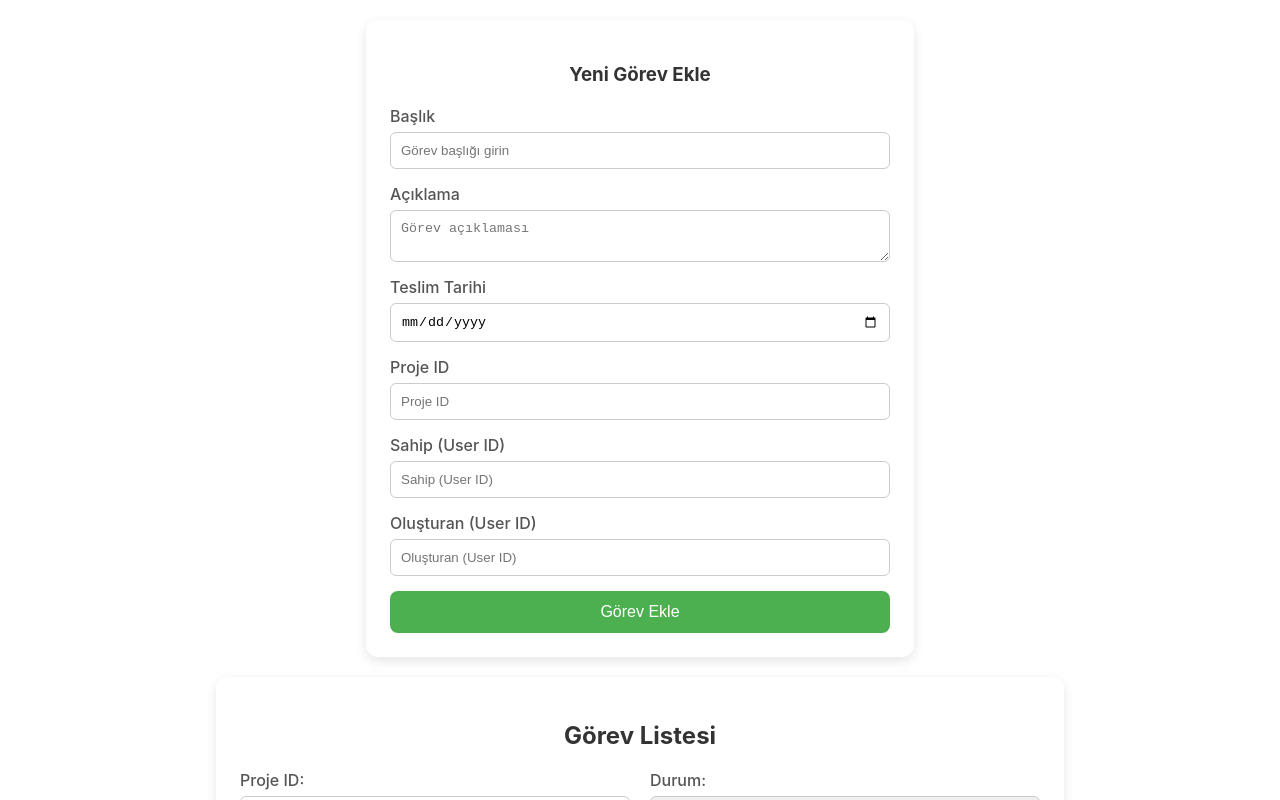
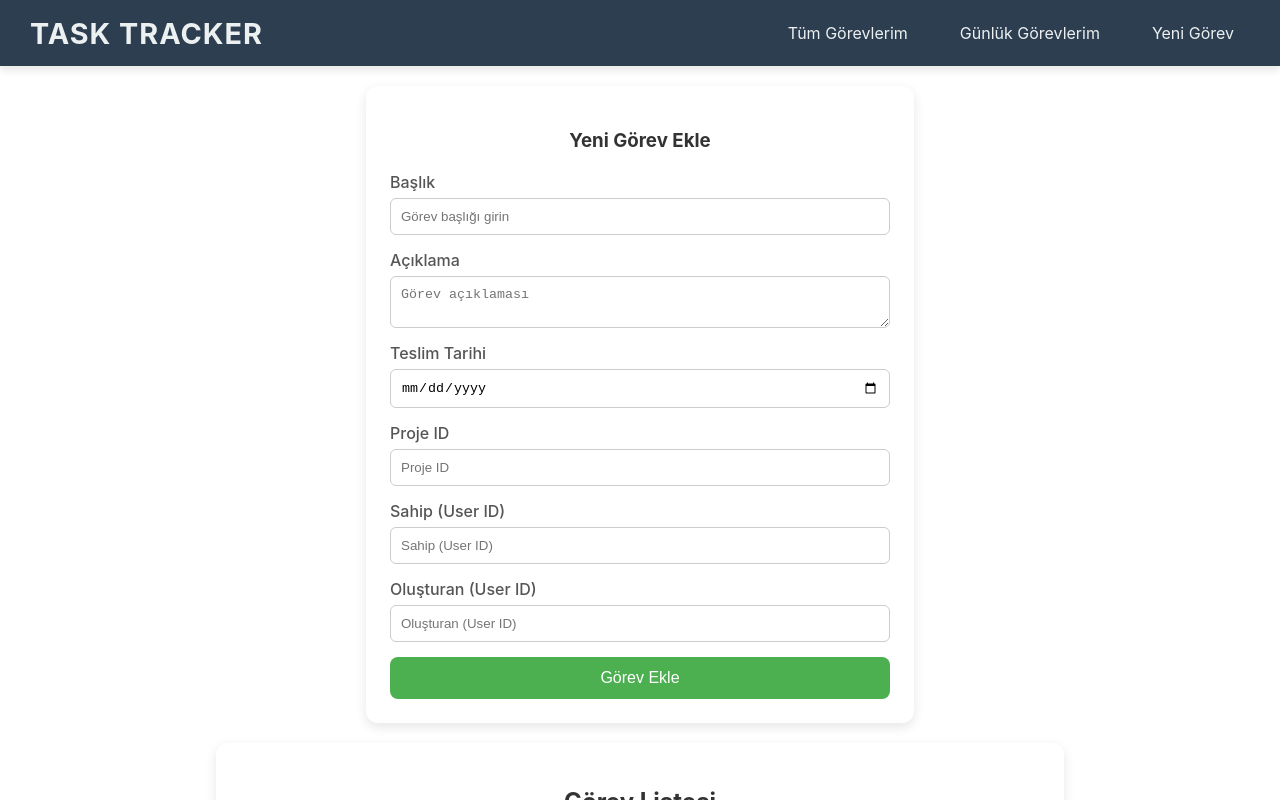
Before and after one commit to mehmetkmrc/Personal-Task-Tracker, a React (Create React App) app in the folder frontend/: page / in a window 1280 px wide. Both pictures are taken after a click on the button "Ali Yılmaz". Shown: the top 800 px of the page. Built offline with nearby package versions, Linux system fonts and the light colour scheme; no server answers.

Commit message:
style: Navbar and list parts added

```diff
--- a/frontend/src/App.js
+++ b/frontend/src/App.js
@@ -1,28 +1,40 @@
 import React, { useState } from 'react';
-import { BrowserRouter as Router, Routes, Route } from 'react-router-dom';
-import TaskForm from './components/TaskForm'; // Assuming this is your task form component
-import TaskList from './components/TaskList'; // Assuming this is your task list component
+import { BrowserRouter as Router, Routes, Route, Navigate } from 'react-router-dom';
+import TaskForm from './components/TaskForm';
+import TaskList from './components/TaskList';
 import UserSelectionModal from './components/UserSelectionModal';
+import MyTasks from './components/MyTasks';
+import DailyTasks from './components/DailyTasks';
+import Navbar from './components/Navbar';  // Navbar eklendi
 
 function App() {
   const [isModalOpen, setIsModalOpen] = useState(true);
+  const [currentUserId, setCurrentUserId] = useState(null);
 
-  const closeModal = () => {
+  const closeModal = (selectedUserId) => {
+    setCurrentUserId(selectedUserId);
     setIsModalOpen(false);
   };
 
   return (
     <Router>
       {isModalOpen && <UserSelectionModal onClose={closeModal} />}
+      {!isModalOpen && <Navbar />}  {/* Modal kapandıktan sonra Navbar gösterilir */}
+
       <div className="app-container">
-      <Routes>
-        <Route path="/add-task" element={<>
-              <TaskForm />
-              <TaskList />
-            </>} />
+        <Routes>
+          <Route path="/add-task" element={<><TaskForm /><TaskList /></>} />
 
-        {/* Add other routes as needed */}
-      </Routes>
+          <Route path="/my-tasks" element={
+            currentUserId ? <MyTasks userId={currentUserId} /> : <Navigate/>
+          } />
+
+          <Route path="/daily-tasks" element={
+            currentUserId ? <DailyTasks userId={currentUserId} /> : <Navigate/>
+          } />
+
+          <Route path="/" element={<TaskList />} />
+        </Routes>
       </div>
     </Router>
   );
--- /dev/null
+++ b/frontend/src/components/DailyTasks.js
@@ -0,0 +1,44 @@
+import React, { useEffect, useState } from 'react';
+import { fetchTasks } from '../services/api';
+import './TaskList.css';
+
+const DailyTasks = ({ userId }) => {
+  const [tasks, setTasks] = useState([]);
+
+  useEffect(() => {
+    const loadTasks = async () => {
+      try {
+        const today = new Date().toISOString().split('T')[0];
+        const { data } = await fetchTasks({ ownerId: userId, dueDate: today });
+        setTasks(data);
+      } catch (error) {
+        console.error('Günlük görevler alınamadı:', error);
+      }
+    };
+
+    if (userId) {
+      loadTasks();
+    }
+  }, [userId]);
+
+  return (
+    <div className="task-list-container">
+      <h2 className="task-list-title">Bugünkü Görevlerim</h2>
+      <ul className="task-list">
+        {tasks.length > 0 ? (
+          tasks.map(task => (
+            <li key={task.id} className="task-item">
+              <h4>{task.title}</h4>
+              <p><strong>Durum:</strong> {task.status === '0' ? 'Bekliyor' : task.status === '1' ? 'Devam Ediyor' : 'Tamamlandı'}</p>
+              <p><strong>Proje:</strong> #{task.projectId}</p>
+            </li>
+          ))
+        ) : (
+          <p className="empty-message">Bugün için atanmış görev yok.</p>
+        )}
+      </ul>
+    </div>
+  );
+};
+
+export default DailyTasks;
--- /dev/null
+++ b/frontend/src/components/MyTasks.js
@@ -0,0 +1,73 @@
+// src/components/MyTasks.js
+import React, { useEffect, useState } from 'react';
+import { fetchTasks } from '../services/api';
+import './TaskList.css';  // aynı şık CSS kullanılabilir
+
+const MyTasks = ({ userId }) => {
+  const [tasks, setTasks] = useState([]);
+  const [status, setStatus] = useState('');
+  const [dueDate, setDueDate] = useState('');
+
+  useEffect(() => {
+    const loadTasks = async () => {
+      try {
+        const { data } = await fetchTasks({ ownerId: userId, status, dueDate });
+        setTasks(data);
+      } catch (error) {
+        console.error('Kişisel görevler alınamadı:', error);
+      }
+    };
+
+    if (userId) {
+      loadTasks();
+    }
+  }, [userId, status, dueDate]);
+
+  return (
+    <div className="task-list-container">
+      <h2 className="task-list-title">Tüm Görevlerim</h2>
+
+      <div className="filter-section">
+        <div className="filter-item">
+          <label htmlFor="dueDate">Tarihe göre:</label>
+          <input
+            id="dueDate"
+            type="date"
+            value={dueDate}
+            onChange={e => setDueDate(e.target.value)}
+          />
+        </div>
+
+        <div className="filter-item">
+          <label htmlFor="status">Durum:</label>
+          <select
+            id="status"
+            value={status}
+            onChange={e => setStatus(e.target.value)}
+          >
+            <option value="">Hepsi</option>
+            <option value="0">Bekliyor</option>
+            <option value="1">Devam Ediyor</option>
+            <option value="2">Tamamlandı</option>
+          </select>
+        </div>
+      </div>
+
+      <ul className="task-list">
+        {tasks.length > 0 ? (
+          tasks.map(task => (
+            <li key={task.id} className="task-item">
+              <h4>{task.title}</h4>
+              <p><strong>Durum:</strong> {task.status === '0' ? 'Bekliyor' : task.status === '1' ? 'Devam Ediyor' : 'Tamamlandı'}</p>
+              <p><strong>Proje:</strong> #{task.projectId}</p>
+            </li>
+          ))
+        ) : (
+          <p className="empty-message">Henüz atanmış bir görev yok.</p>
+        )}
+      </ul>
+    </div>
+  );
+};
+
+export default MyTasks;
--- /dev/null
+++ b/frontend/src/components/Navbar.css
@@ -0,0 +1,45 @@
+.navbar {
+    background: #2c3e50;
+    padding: 15px 30px;
+    box-shadow: 0 4px 8px rgba(0,0,0,0.1);
+    position: sticky;
+    top: 0;
+    z-index: 999;
+  }
+
+  .navbar-container {
+    display: flex;
+    justify-content: space-between;
+    align-items: center;
+  }
+
+  .navbar-logo {
+    font-size: 1.8rem;
+    color: #ecf0f1;
+    font-weight: bold;
+    text-transform: uppercase;
+    letter-spacing: 1px;
+  }
+
+  .navbar-links {
+    display: flex;
+    gap: 20px;
+  }
+
+  .nav-link {
+    color: #ecf0f1;
+    text-decoration: none;
+    font-size: 1rem;
+    padding: 8px 16px;
+    border-radius: 6px;
+    transition: background 0.3s ease, transform 0.2s ease;
+  }
+
+  .nav-link:hover {
+    background: #3498db;
+    transform: translateY(-2px);
+  }
+
+  .nav-link.active {
+    background: #2980b9;
+  }
--- /dev/null
+++ b/frontend/src/components/Navbar.js
@@ -0,0 +1,24 @@
+import React from 'react';
+import { Link, useLocation } from 'react-router-dom';
+import './Navbar.css';
+
+const Navbar = () => {
+  const location = useLocation();
+  const params = new URLSearchParams(location.search);
+  const userId = params.get('userId');
+
+  return (
+    <nav className="navbar">
+      <div className="navbar-container">
+        <div className="navbar-logo">Task Tracker</div>
+        <div className="navbar-links">
+          <Link to={`/my-tasks?userId=${userId}`} className="nav-link">Tüm Görevlerim</Link>
+          <Link to={`/daily-tasks?userId=${userId}`} className="nav-link">Günlük Görevlerim</Link>
+          <Link to={`/add-task?userId=${userId}`} className="nav-link">Yeni Görev</Link>
+        </div>
+      </div>
+    </nav>
+  );
+};
+
+export default Navbar;
```
